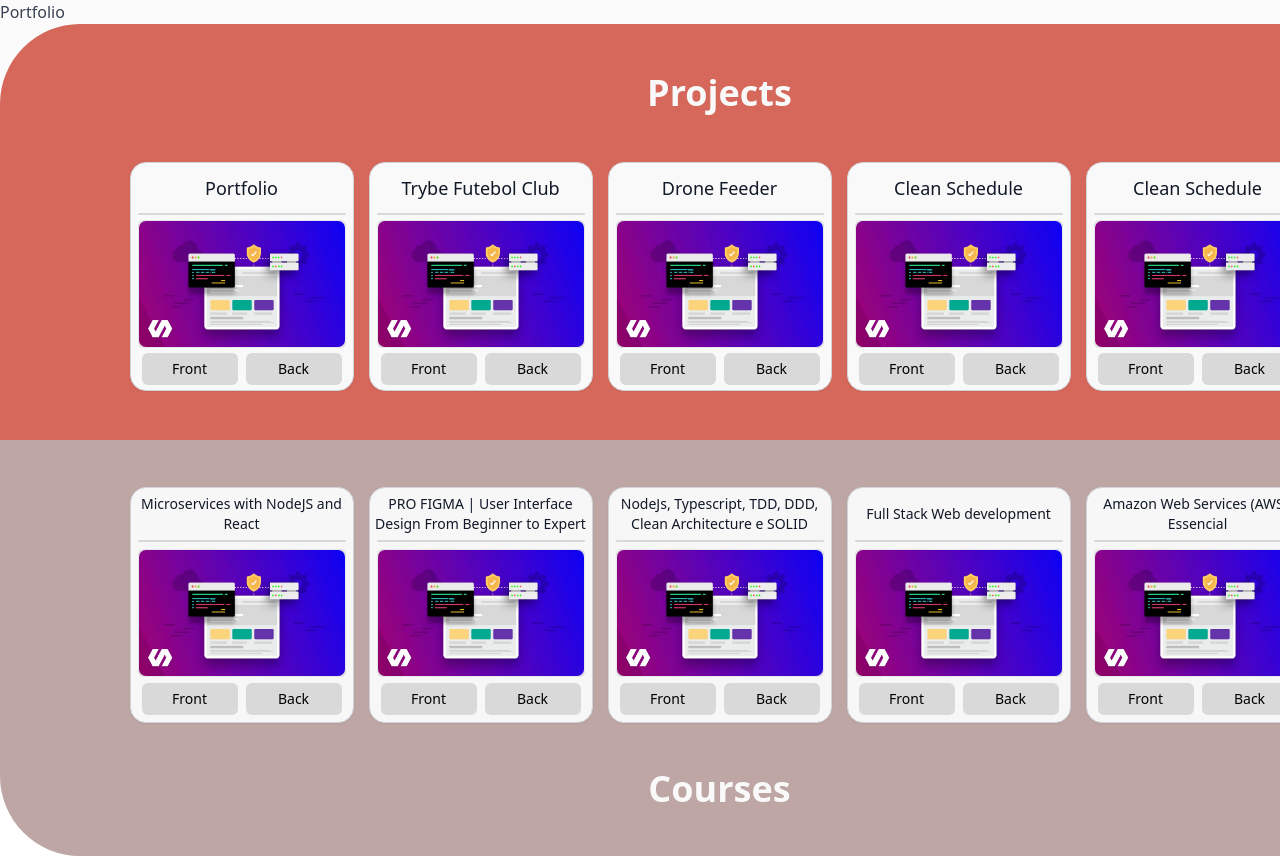
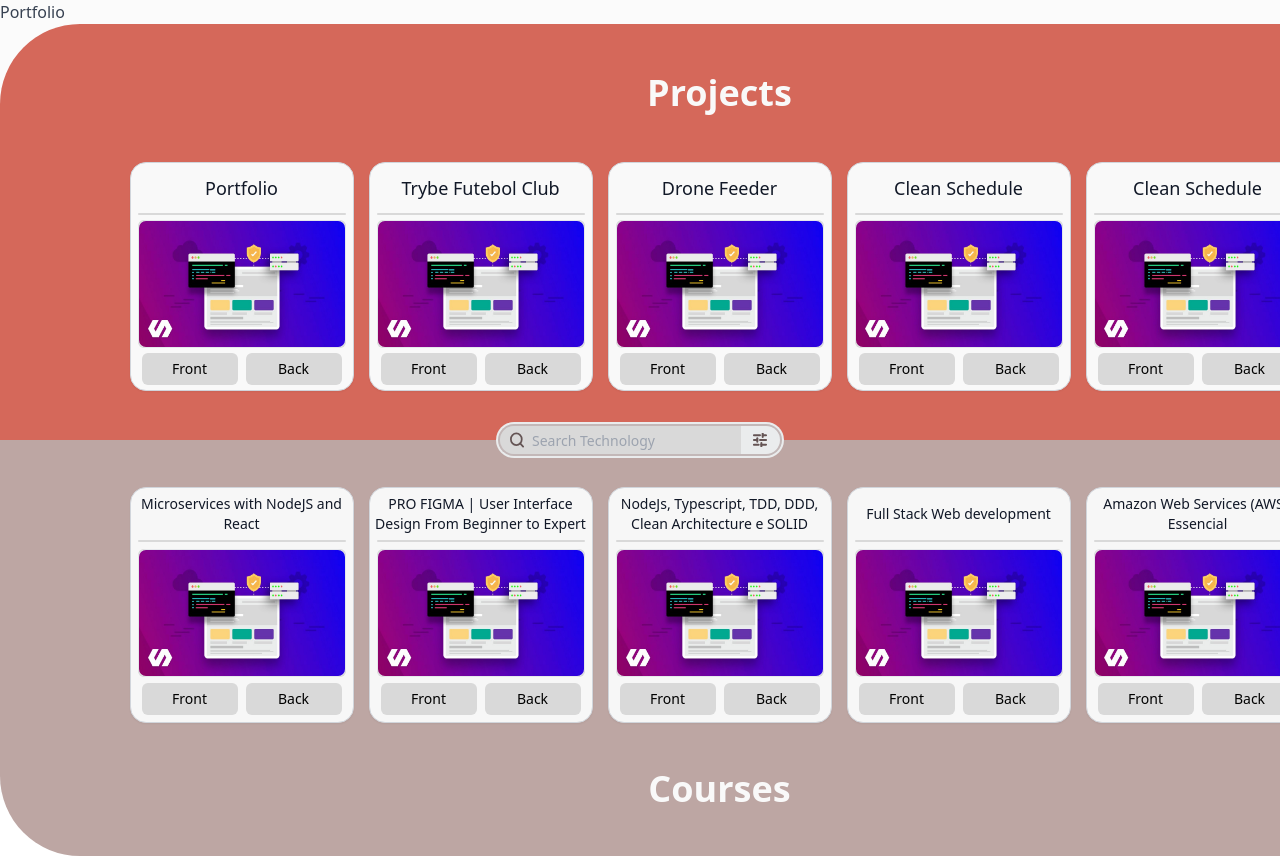
Before and after one commit to felipemalli/portfolio, a React (Vite) app: page / in a window 1280 px wide. Shown: the top 856 px of the page. Built offline with nearby package versions, Linux system fonts and the light colour scheme.

Commit message:
feat: add search bar

```diff
--- a/src/App.tsx
+++ b/src/App.tsx
@@ -1,6 +1,7 @@
 import { useState } from 'react'
 import CourseArea from './components/CourseArea'
 import ProjectArea from './components/ProjectArea'
+import { SearchBar } from './components/SearchBar'
 
 function App() {
   const [count, setCount] = useState(0)
@@ -12,8 +13,9 @@ function App() {
         <p className="text-gray-700">
           Portfolio
         </p>
-        <section>
+        <section className='relative'>
           <ProjectArea></ProjectArea>
+          <SearchBar></SearchBar>
           <CourseArea></CourseArea>
         </section>
       </main>
--- /dev/null
+++ b/src/components/SearchBar.tsx
@@ -0,0 +1,20 @@
+import { useState } from 'react';
+
+export const SearchBar: React.FC = () => {
+
+  const [technology, setTechnology] = useState<string>('');
+
+  console.log(technology);
+
+  return (
+    <div className='flex items-center bg-[#eaeced] absolute top-1/2 left-1/2 transform -translate-x-1/2 -translate-y-1/2 w-72 h-9 rounded-full p-0.5'>
+      <img src="src/assets/searchIcon.svg" className='w-3.5 absolute left-3.5'></img>
+      <input type="text" onChange={ ({ target }) => setTechnology(target.value) } placeholder="Search Technology" className='text-sm pl-8 bg-[#d9d9d9] rounded-l-full border-l-2 border-y-2 border-[#c3b8b8] w-full h-8'/>
+      <button className='rounded-r-full border-y-2 border-r-2 p-1.5 border-[#c3b8b8]'>
+        <img src="src/assets/filterIcon.svg" className='w-4.5 rounded-r-full ml-1 mr-2.5 bg-[#eaeced]'></img>
+      </button>
+    </div>
+  )
+}
+
+<img src="src/assets/filterIcon.jpg" alt="Filter icon" className="flex h-32 w-52 border rounded-lg"></img>
```
